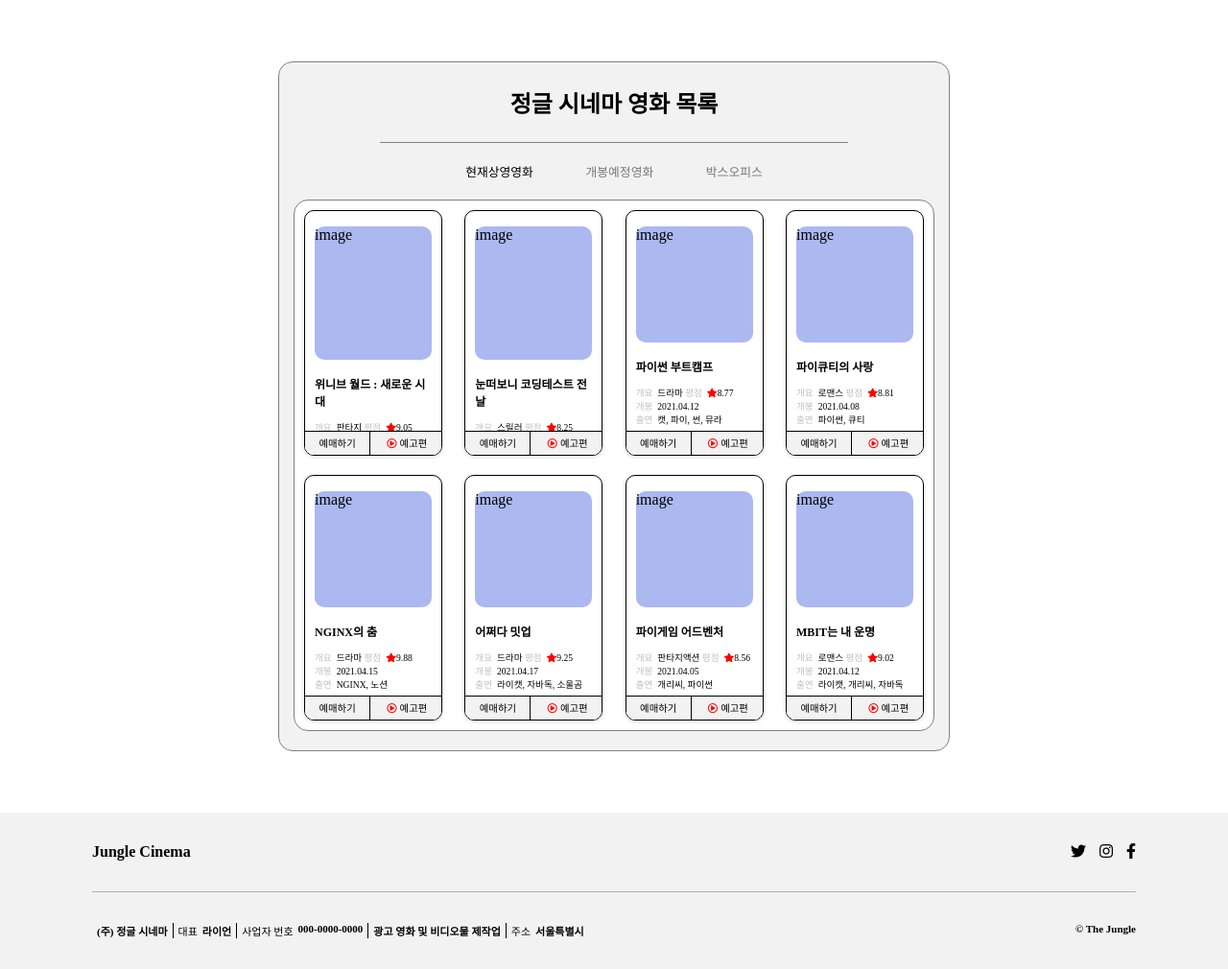
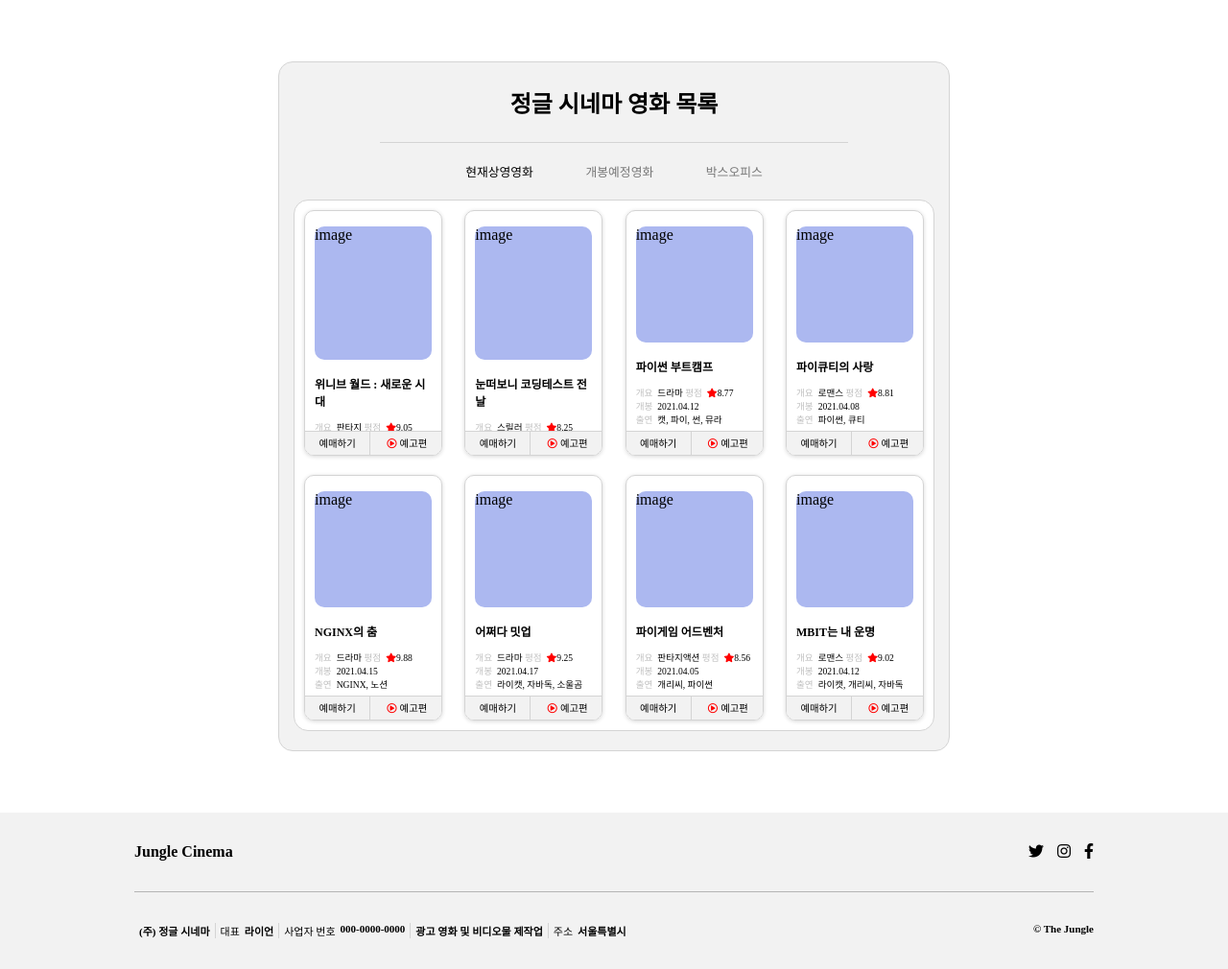
Before and after one commit to jae04099/MS-Project, a website with bundled scripts: page final_test/final_1/index.html in a window 1280 px wide. Shown: the whole page at 96% size. Built offline with nearby package versions, Linux system fonts and the light colour scheme.

Commit message:
edit footer

```diff
--- a/final_test/final_1/index.html
+++ b/final_test/final_1/index.html
@@ -43,6 +43,7 @@
         </main>
     </section>
     <footer>
+        <section class="footer_wrap">
         <div class="top">
             <span class="logo bold">Jungle Cinema</span>
             <ul class="sns_wrap">
@@ -67,6 +68,7 @@
             </dl>
             <span class="company bold">© The Jungle</span>
         </div>
+    </section>
     </footer>
 </body>
 
--- a/final_test/final_1/style.css
+++ b/final_test/final_1/style.css
@@ -33,7 +33,7 @@ body {
     width: 80%;
     max-width: 700px;
     height: 100%;
-    border: 1px solid gray;
+    border: 1px solid #d4d4d4;
     border-radius: 15px;
 }
 
@@ -42,7 +42,7 @@ body {
 h1 {
     text-align: center;
     margin: 0 auto;
-    border-bottom: 1px solid gray;
+    border-bottom: 1px solid #d4d4d4;
     font-size: 1.5rem;
     padding: 1.5rem 0;
     width: 70%;
@@ -62,14 +62,14 @@ h1 {
 }
 
 .nav_list > li.clicked {
-    color: rgb(0, 0, 0);
+    color: #000000;
 }
 /* main */
 .tile_wrap {
     border-radius: 15px;
     background: #fff;
     margin: 20px 15px;
-    border: 1px solid gray;
+    border: 1px solid #d4d4d4;
     display: flex;
     flex-wrap: wrap;
     align-items: center;
@@ -86,7 +86,7 @@ h1 {
     flex-direction: column;
     align-items: center;
     border-radius: 10px;
-    border: 1px solid black;
+    border: 1px solid #d4d4d4;
     box-shadow: rgba(0, 0, 0, 0.16) 0px 1px 4px;
     margin: 10px;
     padding: 0 10px;
@@ -133,7 +133,7 @@ h4 {
     bottom: 0;
     width: 100%;
     height: 10%;
-    border-top: 1px solid black;
+    border-top: 1px solid #d4d4d4;
     background: #f2f2f2;
 }
 
@@ -144,7 +144,7 @@ h4 {
 }
 
 .first {
-    border-right: 1px solid black;
+    border-right: 1px solid #d4d4d4;
 }
 
 /* footer */
@@ -156,6 +156,12 @@ footer {
     padding: 0 6rem;
     width: 100%;
 }
+.footer_wrap {
+    margin: 0 auto;
+    width: 100%;
+    max-width: 1000px;
+}
+
 .top {
     /* background-color: aquamarine; */
     display: flex;
@@ -190,7 +196,7 @@ dt {
 
 dd {
     padding: 0 5px;
-    border-right: 0.5px solid black;
+    border-right: 0.5px solid #d4d4d4;
 }
 dd:last-child {
     border: none;
```
